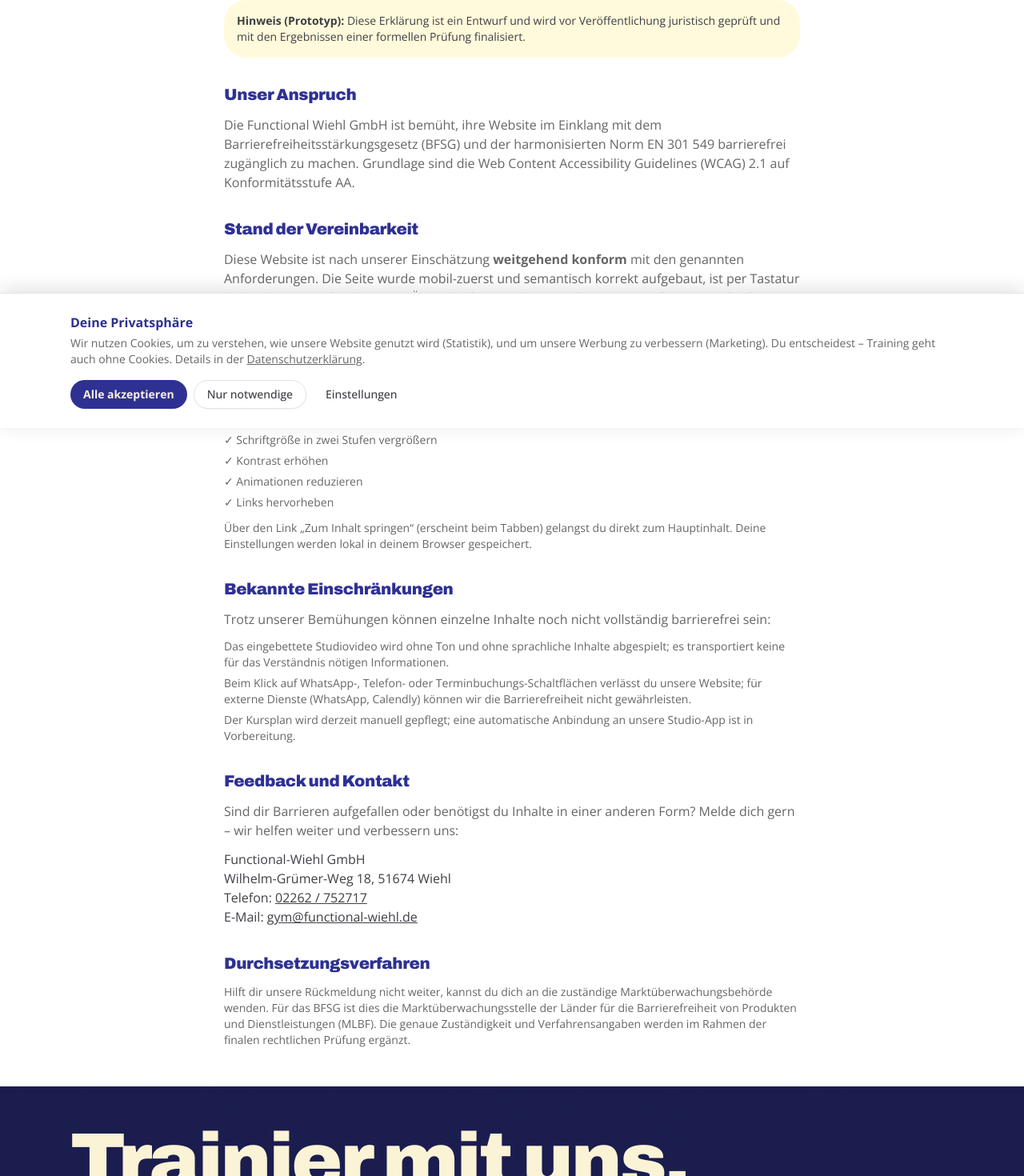
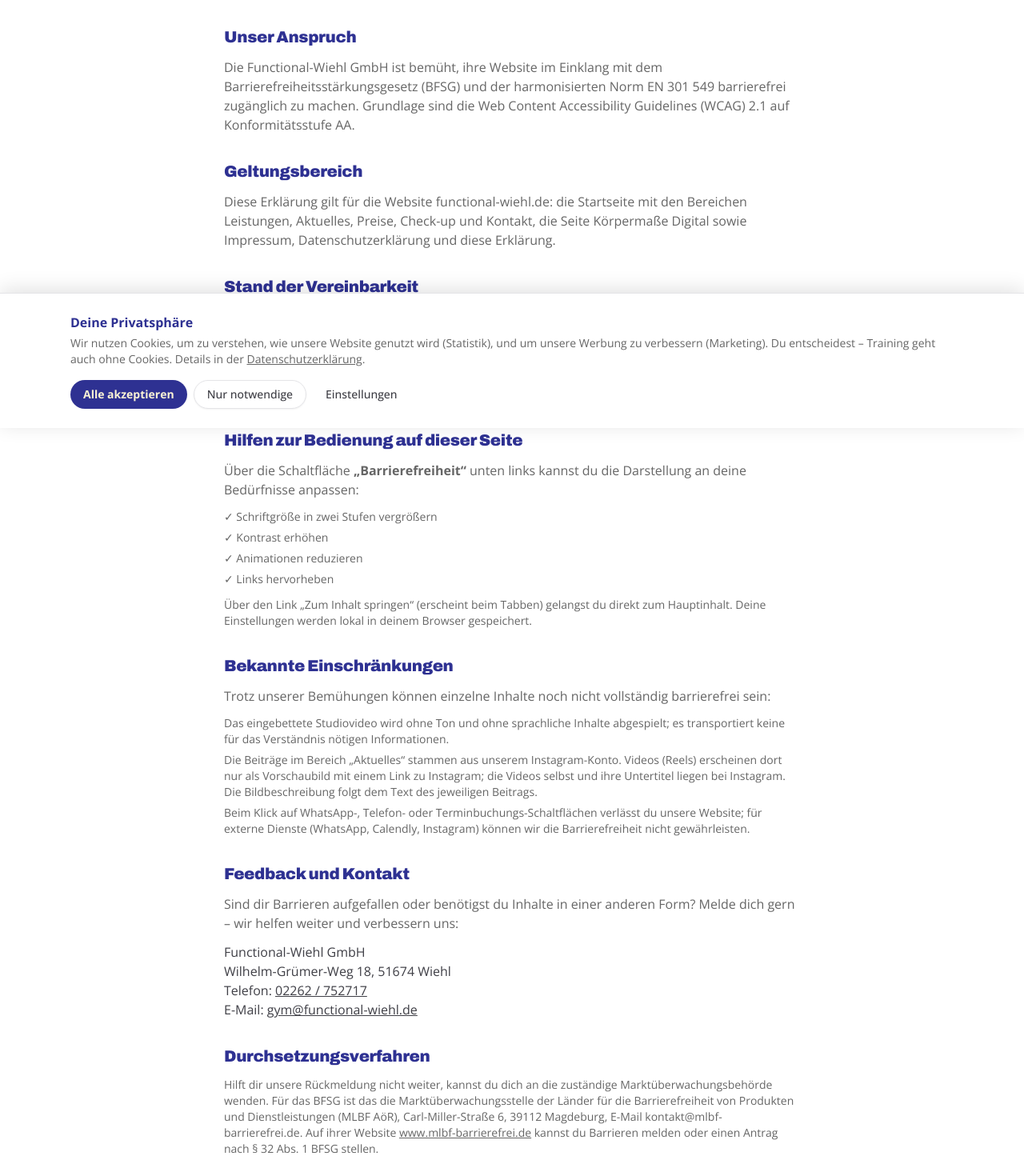
Before and after one commit to Ds9001-1983/functionalwiehl, a Next.js app: page /barrierefreiheit in a window 1280 px wide. Shown: the part 265-1735 px from the top of the page at 80% size. Built offline with nearby package versions, Linux system fonts and the light colour scheme; no server answers.

Commit message:
Recht: Barrierefreiheits-Erklärung für den One-Pager
Entwurfs-Hinweis und Kursplan-Punkt entfernt, Geltungsbereich und Instagram-Hinweis ergänzt, Firmierung aus KONTAKT, Durchsetzungsstelle MLBF mit Anschrift, Stand-Datum mit Grundlage Selbstbewertung.

```diff
--- a/app/(site)/barrierefreiheit/page.tsx
+++ b/app/(site)/barrierefreiheit/page.tsx
@@ -1,13 +1,15 @@
 import type { Metadata } from "next";
 import { Breadcrumbs } from "@/components/breadcrumbs";
-import { KONTAKT, CTA } from "@/lib/cta";
+import { BEHOERDEN, RECHT } from "@/content/recht";
+import { CTA, KONTAKT } from "@/lib/cta";
 import { PAGES, pageMetadata } from "@/lib/seo";
 
 export const metadata: Metadata = pageMetadata(PAGES.barrierefreiheit);
 
 /**
- * Erklärung zur Barrierefreiheit (BFSG / EN 301 549).
- * ENTWURF — juristische Endprüfung ausstehend (docs/TODO-recht.md).
+ * Erklärung zur Barrierefreiheit (BFSG / EN 301 549), Selbstbewertung für den
+ * One-Pager mit Körpermaße- und Rechtsseiten. Ob die Ausnahme für Kleinstunternehmen
+ * greift, klärt Conny (docs/TODO-recht.md); dann wird es eine freiwillige Erklärung.
  */
 export default function BarrierefreiheitPage() {
   return (
@@ -15,34 +17,41 @@ export default function BarrierefreiheitPage() {
       <section className="bg-brand">
         <div className="container-site py-10">
           <h1 className="text-3xl text-cream">Erklärung zur Barrierefreiheit</h1>
+          <p className="mt-2 text-cream/85">
+            Stand: {RECHT.stand}, Grundlage: Selbstbewertung
+          </p>
         </div>
       </section>
       <Breadcrumbs name="Barrierefreiheit" path={PAGES.barrierefreiheit.path} />
 
       <section className="container-site max-w-3xl space-y-8 py-12">
-        <p className="rounded-card bg-cta/40 p-4 text-sm">
-          <strong>Hinweis (Prototyp):</strong> Diese Erklärung ist ein Entwurf und wird vor
-          Veröffentlichung juristisch geprüft und mit den Ergebnissen einer formellen Prüfung
-          finalisiert.
-        </p>
-
         <div>
           <h2 className="text-xl">Unser Anspruch</h2>
           <p className="mt-3 text-muted-foreground">
-            Die Functional Wiehl GmbH ist bemüht, ihre Website im Einklang mit dem
-            Barrierefreiheitsstärkungsgesetz (BFSG) und der harmonisierten Norm EN 301 549
-            barrierefrei zugänglich zu machen. Grundlage sind die Web Content Accessibility
-            Guidelines (WCAG) 2.1 auf Konformitätsstufe AA.
+            Die {RECHT.firma} ist bemüht, ihre Website im Einklang mit dem
+            Barrierefreiheitsstärkungsgesetz (BFSG) und der harmonisierten Norm EN 301 549 barrierefrei
+            zugänglich zu machen. Grundlage sind die Web Content Accessibility Guidelines (WCAG) 2.1 auf
+            Konformitätsstufe AA.
+          </p>
+        </div>
+
+        <div>
+          <h2 className="text-xl">Geltungsbereich</h2>
+          <p className="mt-3 text-muted-foreground">
+            Diese Erklärung gilt für die Website functional-wiehl.de: die Startseite mit den Bereichen
+            Leistungen, Aktuelles, Preise, Check-up und Kontakt, die Seite Körpermaße Digital sowie
+            Impressum, Datenschutzerklärung und diese Erklärung.
           </p>
         </div>
 
         <div>
           <h2 className="text-xl">Stand der Vereinbarkeit</h2>
           <p className="mt-3 text-muted-foreground">
-            Diese Website ist nach unserer Einschätzung <strong>weitgehend konform</strong> mit
-            den genannten Anforderungen. Die Seite wurde mobil-zuerst und semantisch korrekt
-            aufgebaut, ist per Tastatur bedienbar, nutzt durchgängige Überschriften-Strukturen,
-            Alternativtexte für aussagekräftige Bilder und sichtbare Fokus-Markierungen.
+            Diese Website ist nach unserer Einschätzung <strong>weitgehend konform</strong> mit den
+            genannten Anforderungen. Die Seite wurde mobil-zuerst und semantisch aufgebaut, ist per
+            Tastatur bedienbar, nutzt durchgängige Überschriften-Strukturen, Alternativtexte für
+            aussagekräftige Bilder und sichtbare Fokus-Markierungen. Die Menüpunkte führen direkt zu den
+            Bereichen der Startseite.
           </p>
         </div>
 
@@ -67,22 +76,23 @@ export default function BarrierefreiheitPage() {
         <div>
           <h2 className="text-xl">Bekannte Einschränkungen</h2>
           <p className="mt-3 text-muted-foreground">
-            Trotz unserer Bemühungen können einzelne Inhalte noch nicht vollständig barrierefrei
-            sein:
+            Trotz unserer Bemühungen können einzelne Inhalte noch nicht vollständig barrierefrei sein:
           </p>
           <ul className="mt-3 space-y-1.5 text-sm text-muted-foreground">
             <li>
-              Das eingebettete Studiovideo wird ohne Ton und ohne sprachliche Inhalte abgespielt;
-              es transportiert keine für das Verständnis nötigen Informationen.
+              Das eingebettete Studiovideo wird ohne Ton und ohne sprachliche Inhalte abgespielt; es
+              transportiert keine für das Verständnis nötigen Informationen.
             </li>
             <li>
-              Beim Klick auf WhatsApp-, Telefon- oder Terminbuchungs-Schaltflächen verlässt du
-              unsere Website; für externe Dienste (WhatsApp, Calendly) können wir die
-              Barrierefreiheit nicht gewährleisten.
+              Die Beiträge im Bereich „Aktuelles“ stammen aus unserem Instagram-Konto. Videos (Reels)
+              erscheinen dort nur als Vorschaubild mit einem Link zu Instagram; die Videos selbst und
+              ihre Untertitel liegen bei Instagram. Die Bildbeschreibung folgt dem Text des jeweiligen
+              Beitrags.
             </li>
             <li>
-              Der Kursplan wird derzeit manuell gepflegt; eine automatische Anbindung an unsere
-              Studio-App ist in Vorbereitung.
+              Beim Klick auf WhatsApp-, Telefon- oder Terminbuchungs-Schaltflächen verlässt du unsere
+              Website; für externe Dienste (WhatsApp, Calendly, Instagram) können wir die
+              Barrierefreiheit nicht gewährleisten.
             </li>
           </ul>
         </div>
@@ -90,11 +100,11 @@ export default function BarrierefreiheitPage() {
         <div>
           <h2 className="text-xl">Feedback und Kontakt</h2>
           <p className="mt-3 text-muted-foreground">
-            Sind dir Barrieren aufgefallen oder benötigst du Inhalte in einer anderen Form? Melde
-            dich gern – wir helfen weiter und verbessern uns:
+            Sind dir Barrieren aufgefallen oder benötigst du Inhalte in einer anderen Form? Melde dich
+            gern – wir helfen weiter und verbessern uns:
           </p>
           <p className="mt-3">
-            {KONTAKT.firma}
+            {RECHT.firma}
             <br />
             {KONTAKT.strasse}, {KONTAKT.plzOrt}
             <br />
@@ -114,10 +124,18 @@ export default function BarrierefreiheitPage() {
           <h2 className="text-xl">Durchsetzungsverfahren</h2>
           <p className="mt-3 text-sm text-muted-foreground">
             Hilft dir unsere Rückmeldung nicht weiter, kannst du dich an die zuständige
-            Marktüberwachungsbehörde wenden. Für das BFSG ist dies die Marktüberwachungsstelle der
-            Länder für die Barrierefreiheit von Produkten und Dienstleistungen (MLBF). Die genaue
-            Zuständigkeit und Verfahrensangaben werden im Rahmen der finalen rechtlichen Prüfung
-            ergänzt.
+            Marktüberwachungsbehörde wenden. Für das BFSG ist das die {BEHOERDEN.barrierefreiheit.name},{" "}
+            {BEHOERDEN.barrierefreiheit.anschrift}, E-Mail {BEHOERDEN.barrierefreiheit.mail}. Auf ihrer
+            Website{" "}
+            <a
+              href={BEHOERDEN.barrierefreiheit.web}
+              target="_blank"
+              rel="noopener noreferrer"
+              className="underline"
+            >
+              www.mlbf-barrierefrei.de
+            </a>{" "}
+            kannst du Barrieren melden oder einen Antrag nach § 32 Abs. 1 BFSG stellen.
           </p>
         </div>
       </section>
```
